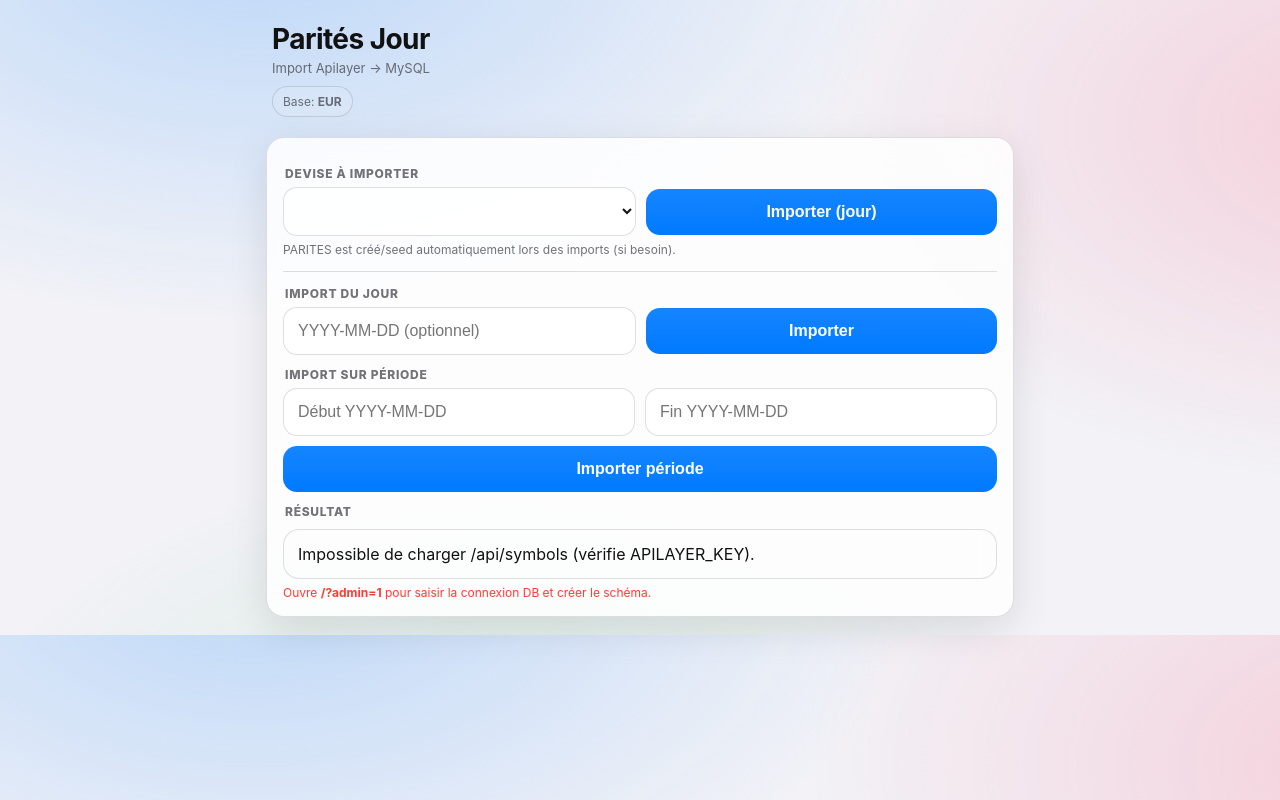
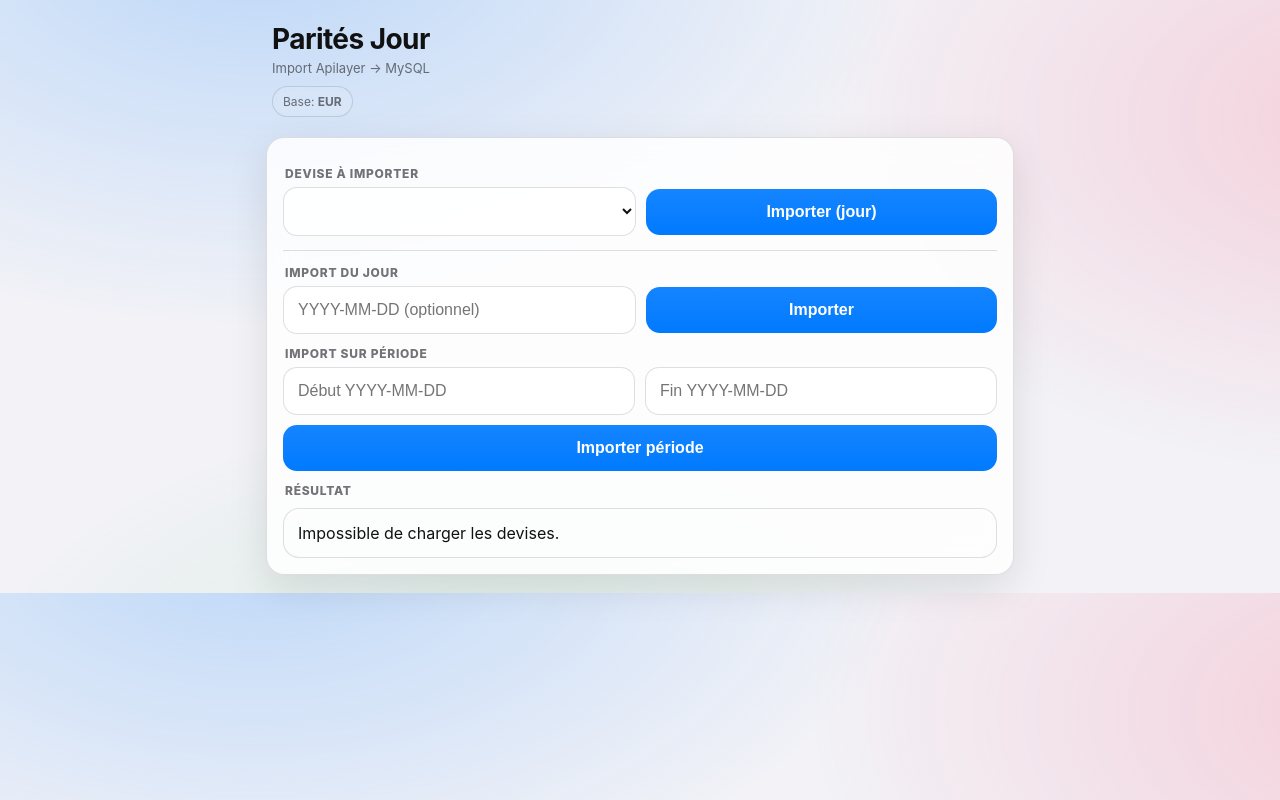
Before and after one commit to trendysoft451/devises, a FastAPI app: page / in a window 1280 px wide. Run offline with FastAPI, Linux system fonts and the light colour scheme; data that the repository does not hold is empty.

Commit message:
Update index.html

```diff
--- a/templates/index.html
+++ b/templates/index.html
@@ -89,9 +89,6 @@
       transition:220ms cubic-bezier(.2,.8,.2,1); pointer-events:none;
     }
     .toast.show{opacity:1;transform:translateX(-50%) translateY(0)}
-    .muted{color:var(--muted);font-size:13px}
-    .hint{color:var(--muted);font-size:12px;margin-top:6px}
-    .danger{color:var(--danger)}
   </style>
 </head>
 <body>
@@ -104,14 +101,14 @@
 
     <div class="card">
       {% if is_admin_ui %}
-        <div class="label">Connexion MySQL (mémorisée sur cet appareil)</div>
+        <div class="label">Connexion MySQL</div>
         <div class="grid">
           <input id="db_host" placeholder="Serveur (host)" autocomplete="off">
           <input id="db_port" placeholder="Port (3306)" inputmode="numeric" autocomplete="off">
           <input id="db_user" placeholder="Utilisateur" autocomplete="off">
           <input id="db_pass" placeholder="Mot de passe" type="password" autocomplete="off">
           <input id="db_name" placeholder="Base (ex: prod_commun)" autocomplete="off">
-          <div class="muted">Stockage local (localStorage). Utilise un compte DB à droits limités.</div>
+          <div></div>
         </div>
         <button style="margin-top:10px" onclick="ensureSchema()">Créer/Mettre à jour le schéma</button>
         <div class="divider"></div>
@@ -122,7 +119,6 @@
         <select id="target"></select>
         <button onclick="importDay()">Importer (jour)</button>
       </div>
-      <div class="hint">PARITES est créé/seed automatiquement lors des imports (si besoin).</div>
 
       <div class="divider"></div>
 
@@ -141,16 +137,13 @@
 
       <div class="label">Résultat</div>
       <div id="out" class="result">—</div>
-      {% if not is_admin_ui %}
-        <div class="hint danger">Ouvre <b>/?admin=1</b> pour saisir la connexion DB et créer le schéma.</div>
-      {% endif %}
     </div>
   </div>
 
   <div id="toast" class="toast">—</div>
 
 <script>
-const LS_KEY = "parites_mysql_cfg_v1";
+const LS_KEY = "parites_mysql_cfg_v2";
 
 function toast(msg){
   const t = document.getElementById("toast");
@@ -192,7 +185,7 @@ function hydrateDbFields(){
 
 function readDbCfg(){
   const h = document.getElementById("db_host");
-  if(!h) return loadCfg(); // non-admin: utilise les valeurs mémorisées
+  if(!h) return loadCfg(); // mode non-admin : utilise les valeurs mémorisées
   const cfg = {
     host: h.value.trim(),
     port: document.getElementById("db_port").value.trim() || "3306",
@@ -226,7 +219,7 @@ async function loadSymbols(){
 }
 
 async function ensureSchema(){
-  setOut("Création/maj du schéma…");
+  setOut("Schéma…");
   toast("Schéma…");
   const payload = { db: readDbCfg() };
 
@@ -241,12 +234,12 @@ async function ensureSchema(){
     toast("Erreur");
     return;
   }
-  setOut("OK — tables PARITES et PARITES_JOUR prêtes.");
+  setOut("OK");
   toast("OK");
 }
 
 async function importDay(){
-  setOut("Import jour…");
+  setOut("Import…");
   toast("Import…");
   const payload = {
     db: readDbCfg(),
@@ -270,7 +263,7 @@ async function importDay(){
 }
 
 async function importRange(){
-  setOut("Import période…");
+  setOut("Import…");
   toast("Import…");
   const payload = {
     db: readDbCfg(),
@@ -296,7 +289,7 @@ async function importRange(){
 
 hydrateDbFields();
 loadMeta().catch(()=>{});
-loadSymbols().catch(()=>setOut("Impossible de charger /api/symbols (vérifie APILAYER_KEY)."));
+loadSymbols().catch(()=>setOut("Impossible de charger les devises."));
 </script>
 </body>
 </html>
```
